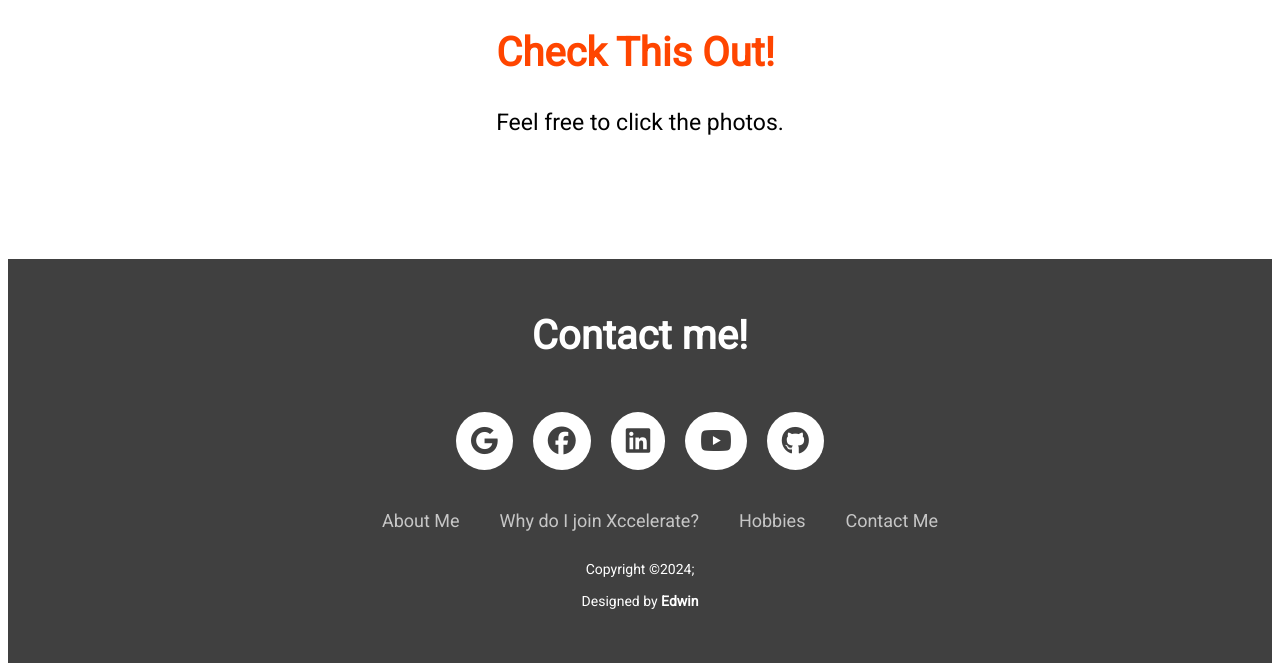
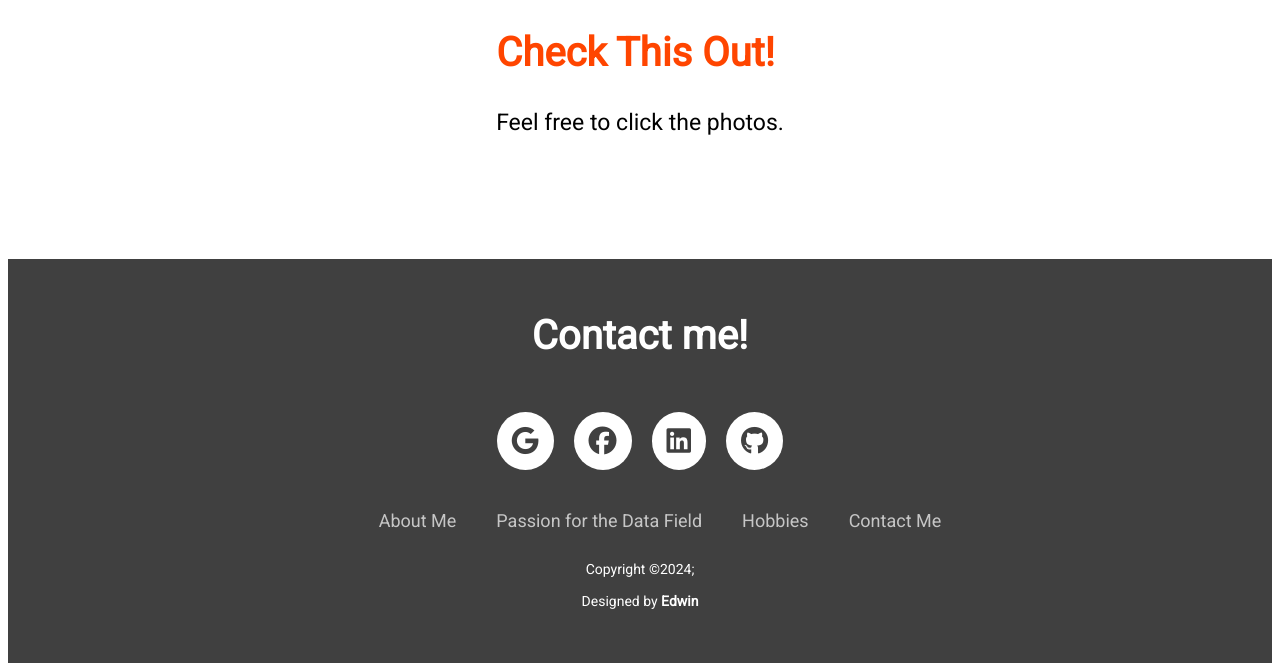
Before and after one commit to edwin5354/Simple-Web-Application, a plain HTML site: page cooking.html in a window 1280 px wide. Shown: the part 839-1510 px from the top of the page. Drawn offline with Linux system fonts and the light colour scheme.

Commit message:
Update cooking.html

```diff
--- a/cooking.html
+++ b/cooking.html
@@ -111,14 +111,13 @@
                     <a href="mailto:edwin1.lam@gmail.com" target="_blank"><i class="fa-brands fa-google"></i></a>
                     <a href="https://www.facebook.com/edwin.lam.564" target="_blank"><i class="fa-brands fa-facebook"></i></a>
                     <a href="https://www.linkedin.com/in/tak-ming-edwin-lam-201154302/" target="_blank"><i class="fa-brands fa-linkedin"></i></a>
-                    <a href="https://www.youtube.com/watch?v=dQw4w9WgXcQ" target="_blank"><i class="fa-brands fa-youtube"></i></a>
                     <a href="https://github.com/edwin5354" target="_blank"><i class="fa-brands fa-github"></i></a>
 
                 </div>
                 <div class='FootNav'>
                     <ul>
                         <li><a href="index.html#about">About Me</a></li>
-                        <li><a href="index.html#bootcamp">Why do I join Xccelerate?</a></li>
+                        <li><a href="index.html#bootcamp">Passion for the Data Field</a></li>
                         <li><a href="index.html#hobbies">Hobbies</a></li>
                         <li><a href="#contact">Contact Me</a></li>
                     </ul>
```
